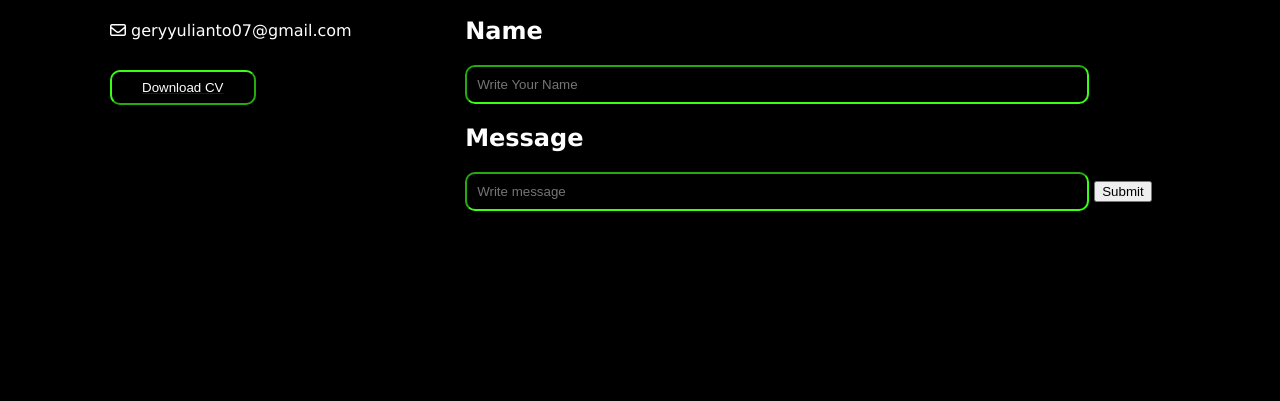
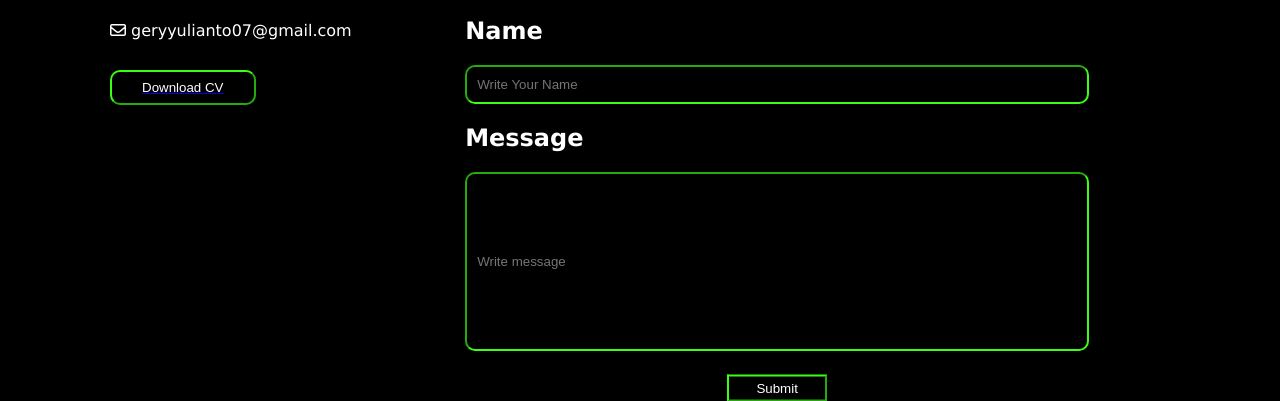
Before and after one commit to GeryYulianto/portofolio, a plain HTML site: page index.html in a window 1280 px wide. Shown: the part 1132-1533 px from the top of the page. Before the commit the page ends 1351 px from the top, so only its background shows below. Drawn offline with nearby package versions, Linux system fonts and the light colour scheme.

Commit message:
Update porto.css

```diff
--- a/porto.css
+++ b/porto.css
@@ -259,6 +259,7 @@ h1 {
 
 /* ----------- form ----------- */
 .right-contact {
+    position: relative;
     margin-top: -15px;
 }
 
@@ -271,7 +272,22 @@ h1 {
     border-radius: 10px;
 }
 
-#message-email {
+#message {
     text-align: top;
     padding: 80px 10px;
 }
+
+.submit-email {
+    border-color: rgb(57, 255, 20);
+    color: white;
+    background-color: transparent;
+    position: absolute;
+    left: 50%;
+    transform: translate(-50%, 750%);
+    padding: 4px 10px;
+    width: 100px;
+}
+
+.submit-email:hover {
+    background-color: rgb(24, 66, 11);
+}
```
